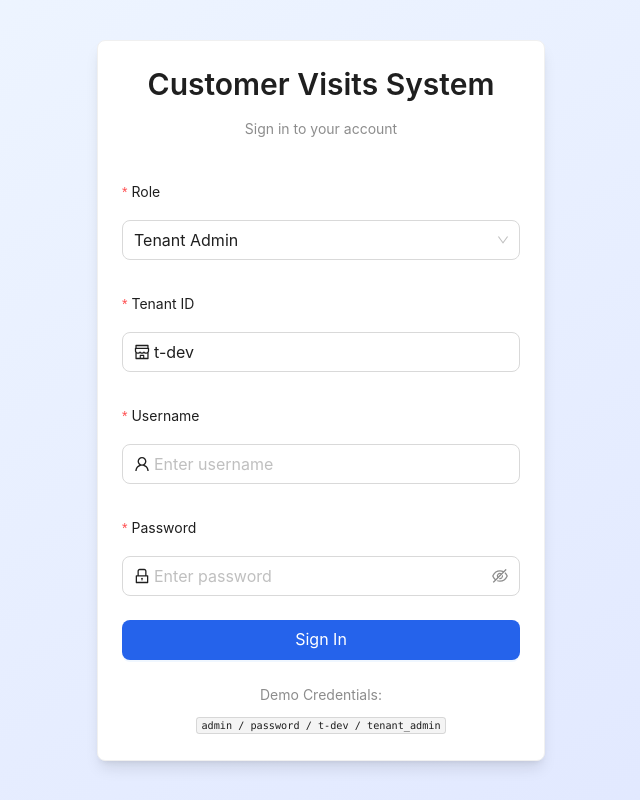
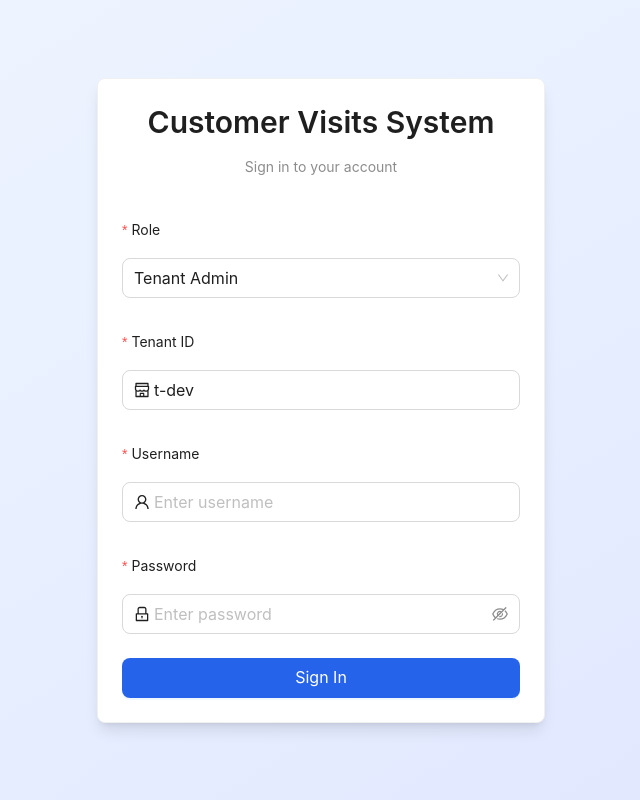
Before and after one commit to thanhtunguet/customer-visit-system, a React (Vite) app in the folder apps/web/: page /login in a window 1280 px wide. Shown: the whole page, without its empty margins (319-959 px from the left). Built offline with nearby package versions, Linux system fonts and the light colour scheme.

Commit message:
Remove demo credentials from LoginForm component for improved security and user experience.

```diff
--- a/apps/web/src/components/LoginForm.tsx
+++ b/apps/web/src/components/LoginForm.tsx
@@ -191,16 +191,7 @@ export const LoginForm: React.FC = () => {
           </Form.Item>
         </Form>
 
-        <div className="mt-6 text-center">
-          <Space direction="vertical" size="small">
-            <Text type="secondary" className="text-sm">
-              Demo Credentials:
-            </Text>
-            <Text code className="text-xs">
-              admin / password / t-dev / tenant_admin
-            </Text>
-          </Space>
-        </div>
+
       </Card>
     </div>
   );
```
